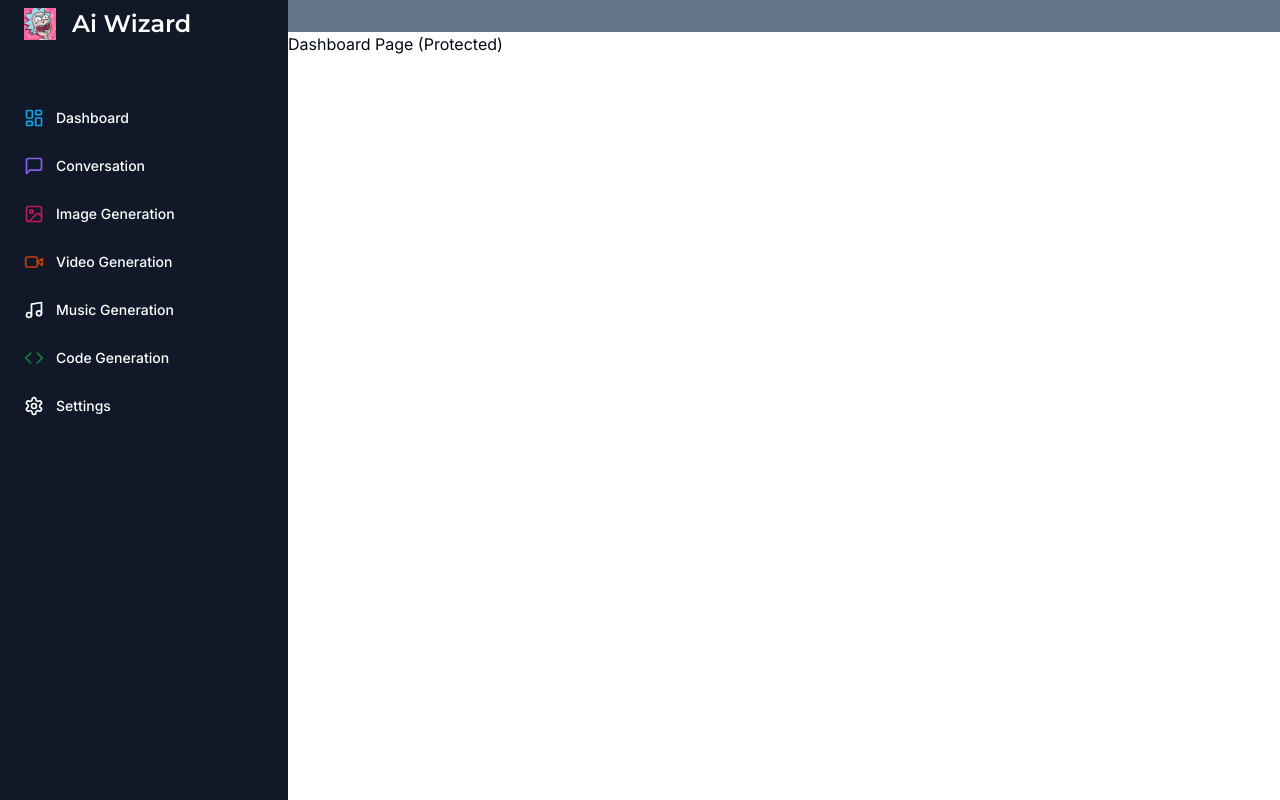
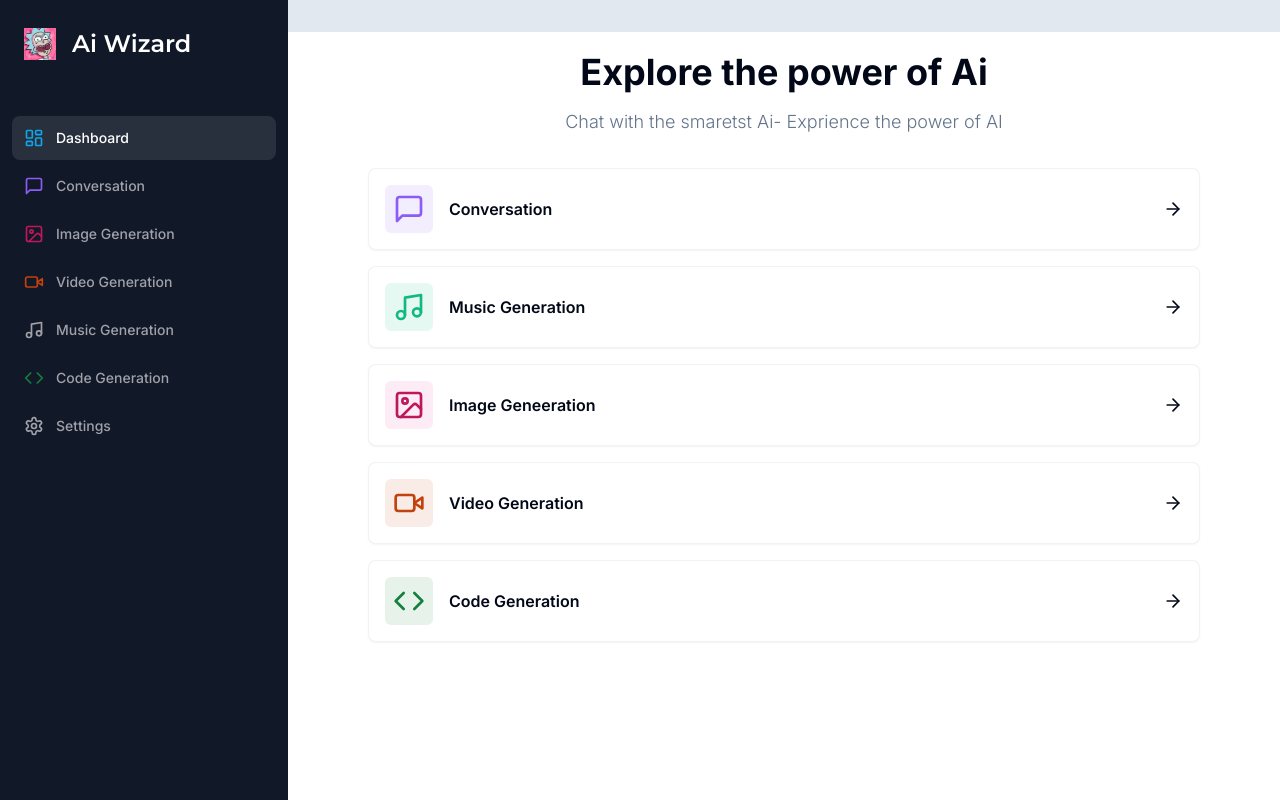
Before and after one commit to aadityadokania/aiwizard, a Next.js app: page /dashboard in a window 1280 px wide. Built offline with nearby package versions, Linux system fonts and the light colour scheme.

Commit message:
UI for dashboard page completed

```diff
--- a/app/(dashboard)/(routes)/dashboard/page.tsx
+++ b/app/(dashboard)/(routes)/dashboard/page.tsx
@@ -1,10 +1,81 @@
+"use client";
 
+import { Card } from "@/components/ui/card";
+import { cn } from "@/lib/utils";
+import { ArrowRight, Code, ImageIcon, MessageSquare, Music, VideoIcon } from "lucide-react";
+import {useRouter} from "next/navigation";
+
+const tools = [
+  {
+    label: "Conversation",
+    icon: MessageSquare,
+    color: "text-violet-500",
+    bgColor: "bg-violet-500/10",
+    href: "/conversation",
+  },
+  {
+    label: "Music Generation",
+    icon: Music,
+    color: "text-emerald-500",
+    bgColor: "bg-emerald-500/10",
+    href: "/music",
+  },
+  {
+    label: "Image Geneeration",
+    icon: ImageIcon,
+    color: "text-pink-700",
+    bgColor: "bg-pink-500/10",
+    href: "/image",
+  },
+  {
+    label: "Video Generation",
+    icon: VideoIcon,
+    color: "text-orange-700",
+    bgColor: "bg-orange-700/10",
+    href: "/video",
+  },
+  {
+    label: "Code Generation",
+    icon: Code,
+    color: "text-green-700",
+    bgColor: "bg-green-700/10",
+    href: "/code",
+  },
+];
 export default function DashboardPage() {
+
+  const router = useRouter();
   return (
     <div>
-
-      <p>Dashboard Page (Protected)</p>
-
+      <div className="mb-8 space-y-4 ">
+        <h2 className="text-2xl md:text-4xl font-bold text-center">
+          Explore the power of Ai
+        </h2>
+        <p className="text-muted-foreground font-light text-sm md:text-lg text-center">
+          Chat with the smaretst Ai- Exprience the power of AI
+        </p>
+      </div>
+      <div className="px-4 md:px-20 lf:px-32 space-y-4">
+        {tools.map((tool) => (
+          <Card
+          onClick={()=>{
+              router.push(tool.href);
+          }}
+            key={tool.href}
+            className="p-4 border-black/5 flex items-center justify-between hover:shadow-md transition cursor-pointer"
+          >
+            <div className="flex items-center gap-x-4">
+              <div className={cn("p-2 w-fit rounded-md", tool.bgColor)}>
+                <tool.icon className={cn("w-8 h-8",tool.color)}/>
+              </div>
+              <div className="font-semibold">
+                {tool.label}
+              </div>
+            </div>
+            <ArrowRight className="w-5 h-5"/>
+          </Card>
+        ))}
+      </div>
     </div>
-  )
+  );
 }
--- a/app/(dashboard)/layout.tsx
+++ b/app/(dashboard)/layout.tsx
@@ -7,7 +7,7 @@
 }) {
   return (
     <div className='h-full relative'>
-        <div className='hidden h-full md:flex md:flex-col md:w-72 md:fixed md-:inset-y-0 z-[80] bg-gray-900'>
+        <div className='hidden pt-5 h-full md:flex md:flex-col md:w-72 md:fixed md-:inset-y-0 z-[80] bg-gray-900'>
             <Sidebar/>
 
         </div>
--- /dev/null
+++ b/components/mobile-sidebar.tsx
@@ -0,0 +1,34 @@
+"use client";
+
+import React, { useEffect, useState } from "react";
+import { Button } from "@/components//ui/button";
+import { Menu } from "lucide-react";
+import { Sheet, SheetContent, SheetTrigger } from "./ui/sheet";
+import Sidebar from "./sidebar";
+
+function MobileSidebar() {
+    const [isMounted, setisMounted] = useState(false);
+
+    useEffect(()=>{
+        setisMounted(true);
+    },[])
+
+    if(!isMounted){
+        return null;
+    }
+
+  return (
+    <Sheet>
+      <SheetTrigger>
+        <Button variant="ghost" size="icon" className="md:hidden">
+          <Menu />
+        </Button>
+      </SheetTrigger>
+      <SheetContent side={'left'} className="p-0">
+        <Sidebar/>
+      </SheetContent>
+    </Sheet>
+  );
+}
+
+export default MobileSidebar;
--- a/components/navbar.tsx
+++ b/components/navbar.tsx
@@ -1,14 +1,11 @@
 import React from 'react'
-import {Button} from '@/components//ui/button'
-import { Menu } from 'lucide-react'
 import { UserButton } from '@clerk/nextjs'
+import MobileSidebar from './mobile-sidebar'
 
 function Navbar() {
   return (
-    <div className='flex items-center p-4 bg-slate-500'>
-        <Button variant='ghost' size='icon' className='md:hidden'>
-            <Menu/>
-        </Button>
+    <div className='flex items-center p-4 bg-slate-200 mb-5'>
+        <MobileSidebar/>
         <div className="flex w-full justify-end">
             <UserButton afterSignOutUrl='/'/>
         </div>
--- a/components/sidebar.tsx
+++ b/components/sidebar.tsx
@@ -3,6 +3,7 @@
 import Link from "next/link";
 import Image from "next/image";
 import { Montserrat } from "next/font/google";
+import {usePathname} from 'next/navigation';
 
 import { cn } from "@/lib/utils";
 import { Code, ImageIcon, LayoutDashboard, MessageSquare, Music, Settings, VideoIcon } from "lucide-react";
@@ -13,7 +14,7 @@
   {
     label: "Dashboard",
     icon: LayoutDashboard,
-    href: "/dasboard",
+    href: "/dashboard",
     color: "text-sky-500",
   },
   {
@@ -54,6 +55,9 @@
 ];
 
 function Sidebar() {
+
+    const pathname = usePathname();
+
   return (
     <div className="space-y-4 flex flex-col h-full bg-[#111827] text-white ">
       <div className="px-3 py-2 flex-1">
@@ -70,7 +74,8 @@
             <Link
               href={route.href}
               key={route.href}
-              className="text-sm group flex p-3 w-full justify-start font-medium cursor-pointer hover:text-white hover:bg-white/10 rounded-lg transition"
+              className={cn ("text-sm group flex p-3 w-full justify-start font-medium cursor-pointer hover:text-white hover:bg-white/10 rounded-lg transition",
+              pathname === route.href ? "text-white bg-white/10": "text-zinc-400")}
             >
               <div className="flex items-center flex-1">
                 <route.icon className={cn("h-5 w-5 mr-3", route.color)} />
--- /dev/null
+++ b/components/ui/card.tsx
@@ -0,0 +1,79 @@
+import * as React from "react"
+
+import { cn } from "@/lib/utils"
+
+const Card = React.forwardRef<
+  HTMLDivElement,
+  React.HTMLAttributes<HTMLDivElement>
+>(({ className, ...props }, ref) => (
+  <div
+    ref={ref}
+    className={cn(
+      "rounded-lg border bg-card text-card-foreground shadow-sm",
+      className
+    )}
+    {...props}
+  />
+))
+Card.displayName = "Card"
+
+const CardHeader = React.forwardRef<
+  HTMLDivElement,
+  React.HTMLAttributes<HTMLDivElement>
+>(({ className, ...props }, ref) => (
+  <div
+    ref={ref}
+    className={cn("flex flex-col space-y-1.5 p-6", className)}
+    {...props}
+  />
+))
+CardHeader.displayName = "CardHeader"
+
+const CardTitle = React.forwardRef<
+  HTMLParagraphElement,
+  React.HTMLAttributes<HTMLHeadingElement>
+>(({ className, ...props }, ref) => (
+  <h3
+    ref={ref}
+    className={cn(
+      "text-2xl font-semibold leading-none tracking-tight",
+      className
+    )}
+    {...props}
+  />
+))
+CardTitle.displayName = "CardTitle"
+
+const CardDescription = React.forwardRef<
+  HTMLParagraphElement,
+  React.HTMLAttributes<HTMLParagraphElement>
+>(({ className, ...props }, ref) => (
+  <p
+    ref={ref}
+    className={cn("text-sm text-muted-foreground", className)}
+    {...props}
+  />
+))
+CardDescription.displayName = "CardDescription"
+
+const CardContent = React.forwardRef<
+  HTMLDivElement,
+  React.HTMLAttributes<HTMLDivElement>
+>(({ className, ...props }, ref) => (
+  <div ref={ref} className={cn("p-6 pt-0", className)} {...props} />
+))
+CardContent.displayName = "CardContent"
+
+const CardFooter = React.forwardRef<
+  HTMLDivElement,
+  React.HTMLAttributes<HTMLDivElement>
+>(({ className, ...props }, ref) => (
+  <div
+    ref={ref}
+    className={cn("flex items-center p-6 pt-0", className)}
+    {...props}
+  />
+))
+CardFooter.displayName = "CardFooter"
+
+export { Card, CardHeader, CardFooter, CardTitle, CardDescription, CardContent }
--- /dev/null
+++ b/components/ui/sheet.tsx
@@ -0,0 +1,144 @@
+"use client"
+
+import * as React from "react"
+import * as SheetPrimitive from "@radix-ui/react-dialog"
+import { cva, type VariantProps } from "class-variance-authority"
+import { X } from "lucide-react"
+
+import { cn } from "@/lib/utils"
+
+const Sheet = SheetPrimitive.Root
+
+const SheetTrigger = SheetPrimitive.Trigger
+
+const SheetClose = SheetPrimitive.Close
+
+const SheetPortal = ({
+  className,
+  ...props
+}: SheetPrimitive.DialogPortalProps) => (
+  <SheetPrimitive.Portal className={cn(className)} {...props} />
+)
+SheetPortal.displayName = SheetPrimitive.Portal.displayName
+
+const SheetOverlay = React.forwardRef<
+  React.ElementRef<typeof SheetPrimitive.Overlay>,
+  React.ComponentPropsWithoutRef<typeof SheetPrimitive.Overlay>
+>(({ className, ...props }, ref) => (
+  <SheetPrimitive.Overlay
+    className={cn(
+      "fixed inset-0 z-50 bg-background/80 backdrop-blur-sm data-[state=open]:animate-in data-[state=closed]:animate-out data-[state=closed]:fade-out-0 data-[state=open]:fade-in-0",
+      className
+    )}
+    {...props}
+    ref={ref}
+  />
+))
+SheetOverlay.displayName = SheetPrimitive.Overlay.displayName
+
+const sheetVariants = cva(
+  "fixed z-50 gap-4 bg-background p-6 shadow-lg transition ease-in-out data-[state=open]:animate-in data-[state=closed]:animate-out data-[state=closed]:duration-300 data-[state=open]:duration-500",
+  {
+    variants: {
+      side: {
+        top: "inset-x-0 top-0 border-b data-[state=closed]:slide-out-to-top data-[state=open]:slide-in-from-top",
+        bottom:
+          "inset-x-0 bottom-0 border-t data-[state=closed]:slide-out-to-bottom data-[state=open]:slide-in-from-bottom",
+        left: "inset-y-0 left-0 h-full w-3/4 border-r data-[state=closed]:slide-out-to-left data-[state=open]:slide-in-from-left sm:max-w-sm",
+        right:
+          "inset-y-0 right-0 h-full w-3/4  border-l data-[state=closed]:slide-out-to-right data-[state=open]:slide-in-from-right sm:max-w-sm",
+      },
+    },
+    defaultVariants: {
+      side: "right",
+    },
+  }
+)
+
+interface SheetContentProps
+  extends React.ComponentPropsWithoutRef<typeof SheetPrimitive.Content>,
+    VariantProps<typeof sheetVariants> {}
+
+const SheetContent = React.forwardRef<
+  React.ElementRef<typeof SheetPrimitive.Content>,
+  SheetContentProps
+>(({ side = "right", className, children, ...props }, ref) => (
+  <SheetPortal>
+    <SheetOverlay />
+    <SheetPrimitive.Content
+      ref={ref}
+      className={cn(sheetVariants({ side }), className)}
+      {...props}
+    >
+      {children}
+      <SheetPrimitive.Close className="absolute right-4 top-4 rounded-sm opacity-70 ring-offset-background transition-opacity hover:opacity-100 focus:outline-none focus:ring-2 focus:ring-ring focus:ring-offset-2 disabled:pointer-events-none data-[state=open]:bg-secondary">
+        <X className="h-4 w-4" />
+        <span className="sr-only">Close</span>
+      </SheetPrimitive.Close>
+    </SheetPrimitive.Content>
+  </SheetPortal>
+))
+SheetContent.displayName = SheetPrimitive.Content.displayName
+
+const SheetHeader = ({
+  className,
+  ...props
+}: React.HTMLAttributes<HTMLDivElement>) => (
+  <div
+    className={cn(
+      "flex flex-col space-y-2 text-center sm:text-left",
+      className
+    )}
+    {...props}
+  />
+)
+SheetHeader.displayName = "SheetHeader"
+
+const SheetFooter = ({
+  className,
+  ...props
+}: React.HTMLAttributes<HTMLDivElement>) => (
+  <div
+    className={cn(
+      "flex flex-col-reverse sm:flex-row sm:justify-end sm:space-x-2",
+      className
+    )}
+    {...props}
+  />
+)
+SheetFooter.displayName = "SheetFooter"
+
+const SheetTitle = React.forwardRef<
+  React.ElementRef<typeof SheetPrimitive.Title>,
+  React.ComponentPropsWithoutRef<typeof SheetPrimitive.Title>
+>(({ className, ...props }, ref) => (
+  <SheetPrimitive.Title
+    ref={ref}
+    className={cn("text-lg font-semibold text-foreground", className)}
+    {...props}
+  />
+))
+SheetTitle.displayName = SheetPrimitive.Title.displayName
+
+const SheetDescription = React.forwardRef<
+  React.ElementRef<typeof SheetPrimitive.Description>,
+  React.ComponentPropsWithoutRef<typeof SheetPrimitive.Description>
+>(({ className, ...props }, ref) => (
+  <SheetPrimitive.Description
+    ref={ref}
+    className={cn("text-sm text-muted-foreground", className)}
+    {...props}
+  />
+))
+SheetDescription.displayName = SheetPrimitive.Description.displayName
+
+export {
+  Sheet,
+  SheetTrigger,
+  SheetClose,
+  SheetContent,
+  SheetHeader,
+  SheetFooter,
+  SheetTitle,
+  SheetDescription,
+}
--- a/package.json
+++ b/package.json
@@ -10,6 +10,7 @@
   },
   "dependencies": {
     "@clerk/nextjs": "^4.24.0",
+    "@radix-ui/react-dialog": "^1.0.4",
     "@radix-ui/react-slot": "^1.0.2",
     "@types/node": "20.6.3",
     "@types/react": "18.2.22",
```
Also changed, not shown: 1 other file (tests, documents, lock files or other folders).
